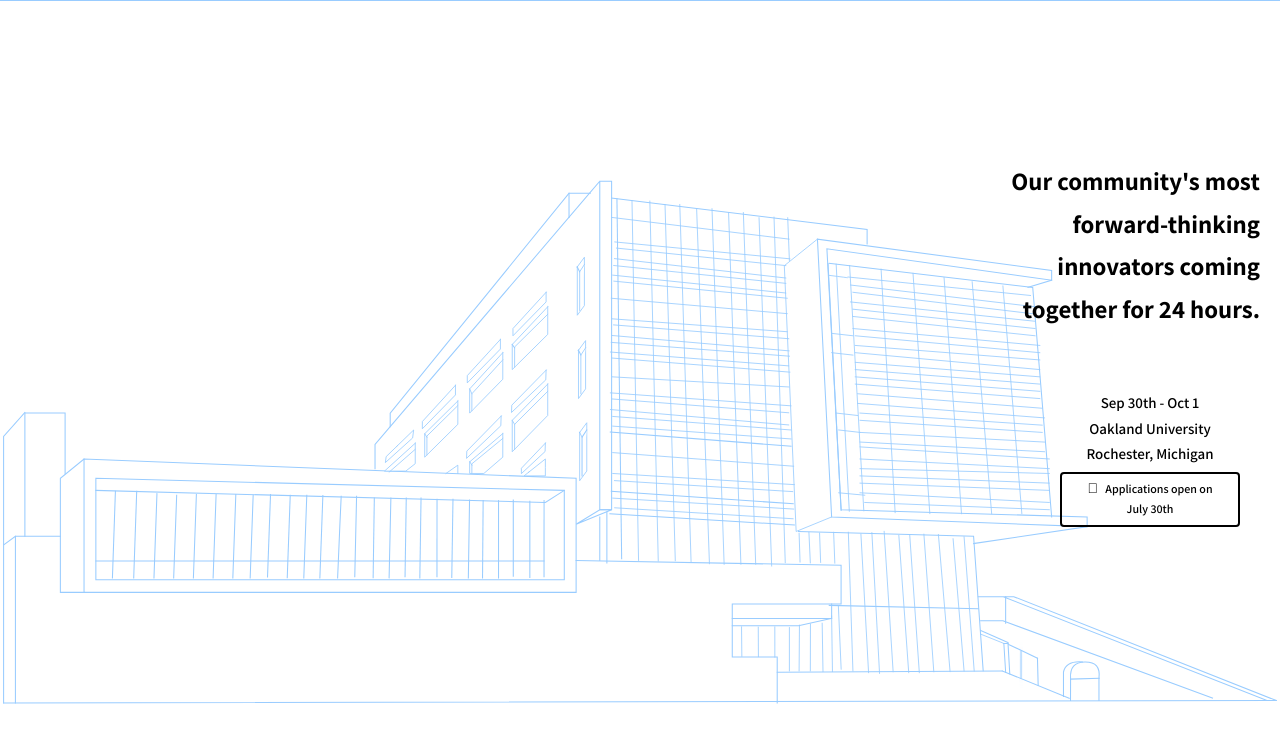
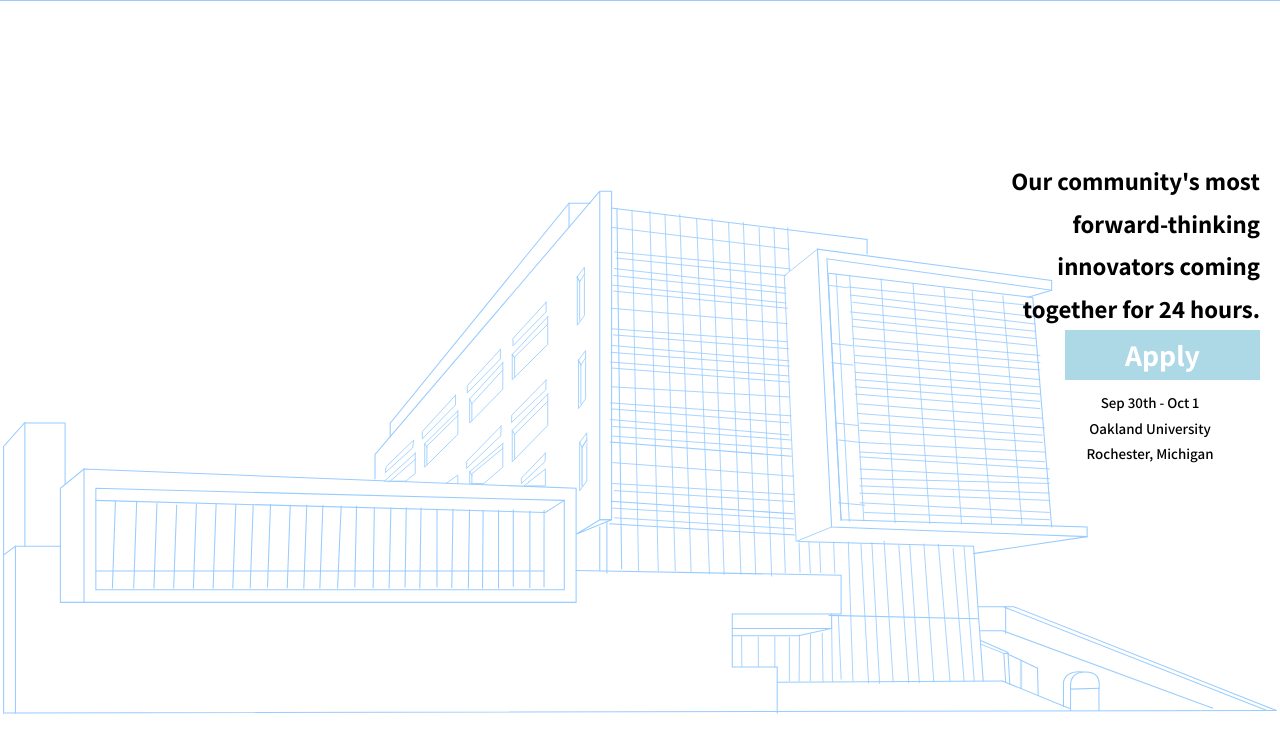
Before and after one commit to GrizzHacks/Frontend-web, a plain HTML site: page index.html in a window 1280 px wide. Shown: the part 60-800 px from the top of the page. Drawn offline with nearby package versions, Linux system fonts and the light colour scheme; files whose address does not match are found by name.

Commit message:
apply
apply

```diff
--- a/css/main.css
+++ b/css/main.css
@@ -2167,3 +2167,39 @@ line{
         margin-bottom: 0px;
     }
 }
+button{
+  background:lightblue;
+  color:#fff;
+  border:none;
+  position:relative;
+  height:50px;
+  font-size:1.2em;
+  padding:0 2em;
+  cursor:pointer;
+  transition:800ms ease all;
+  outline:none;
+}
+button:hover{
+  background:#fff;
+  color:lightblue;
+}
+button:before,button:after{
+  content:'';
+  position:absolute;
+  top:0;
+  right:0;
+  height:1px;
+  width:0;
+  background: lightblue;
+  transition:400ms ease all;
+}
+button:after{
+  right:inherit;
+  top:inherit;
+  left:0;
+  bottom:0;
+}
+button:hover:before,button:hover:after{
+  width:100%;
+  transition:800ms ease all;
+}
--- a/index.html
+++ b/index.html
@@ -56,12 +56,6 @@
 <nav class="navbar navbar-inverse navbar-fixed-top" role="navigation">
   <div class="container">
     <div class="navbar-header">
-      <button type="button" class="navbar-toggle" data-toggle="collapse" data-target="#bs-example-navbar-collapse-1">
-        <span class="sr-only">Toggle navigation</span>
-        <span class="icon-bar"></span>
-        <span class="icon-bar"></span>
-        <span class="icon-bar"></span>
-      </button>
       <a class="navbar-brand" href="#">GrizzHacks 2</a>
     </div>
 
@@ -84,22 +78,21 @@
 
 <header>
 
-        <div class="col-md-6 subtext">Our community's most forward-thinking innovators coming together for 24 hours. <br> <span>Sep 30th - Oct 1<br />Oakland University<br />Rochester, Michigan<br><br>  <div class="date">
-			<i class="fa fa-calendar" aria-hidden="true"></i>
-     Applications open on July 30th</div> </span>
+        <div class="col-md-6 subtext">Our community's most forward-thinking innovators coming together for 24 hours. <br> <span>Sep 30th - Oct 1<br />Oakland University<br />Rochester, Michigan<br><br> </span>
+    <button herf="http://grizzhacks.com/apply.html">Apply</button>
+    		</div>
 
-    		</div>
+
+
+</header>
 
         <img width="100%" height="100%" src="img/EC.svg">
 
-</header>
 
     	<div class="bg-section">
 
 		<div class="container">
-            <div class="scroll">
-		<i class="fa fa-long-arrow-down" aria-hidden="true"></i>
-	</div>
+
 			<div class="row">
 
 
```
Also changed, not shown: apply.html (added, +1 -0 lines).
